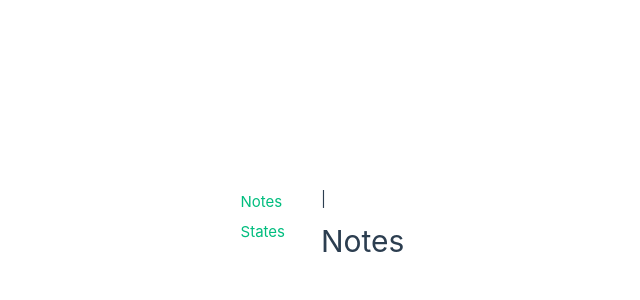
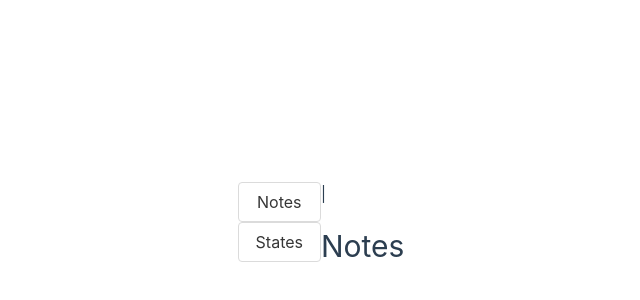
Before and after one commit to PangoRules/Vue-Composition-Api-Course, a Vue app in the folder vue-composition-api-noteballs/: page / in a window 1280 px wide. Shown: the part 174-474 px from the top of the page, without its empty margins (319-959 px from the left). Built offline with nearby package versions, Linux system fonts and the light colour scheme.

Commit message:
bulma installation and setup

```diff
--- a/vue-composition-api-noteballs/package.json
+++ b/vue-composition-api-noteballs/package.json
@@ -9,6 +9,7 @@
     "preview": "vite preview"
   },
   "dependencies": {
+    "bulma": "^0.9.4",
     "vue": "^3.3.11",
     "vue-router": "^4.2.5"
   },
--- a/vue-composition-api-noteballs/src/App.vue
+++ b/vue-composition-api-noteballs/src/App.vue
@@ -1,8 +1,9 @@
 <template>
-	<RouterLink to="/">Notes</RouterLink> |
-	<RouterLink to="/stats">States</RouterLink>
+	<RouterLink to="/" class="button">Notes</RouterLink> |
+	<RouterLink to="/stats" class="button">States</RouterLink>
 	<RouterView />
 </template>
 
 <style scoped>
+@import 'bulma/css/bulma.min.css';
 </style>
```
Also changed, not shown: 1 other file (tests, documents, lock files or other folders).
